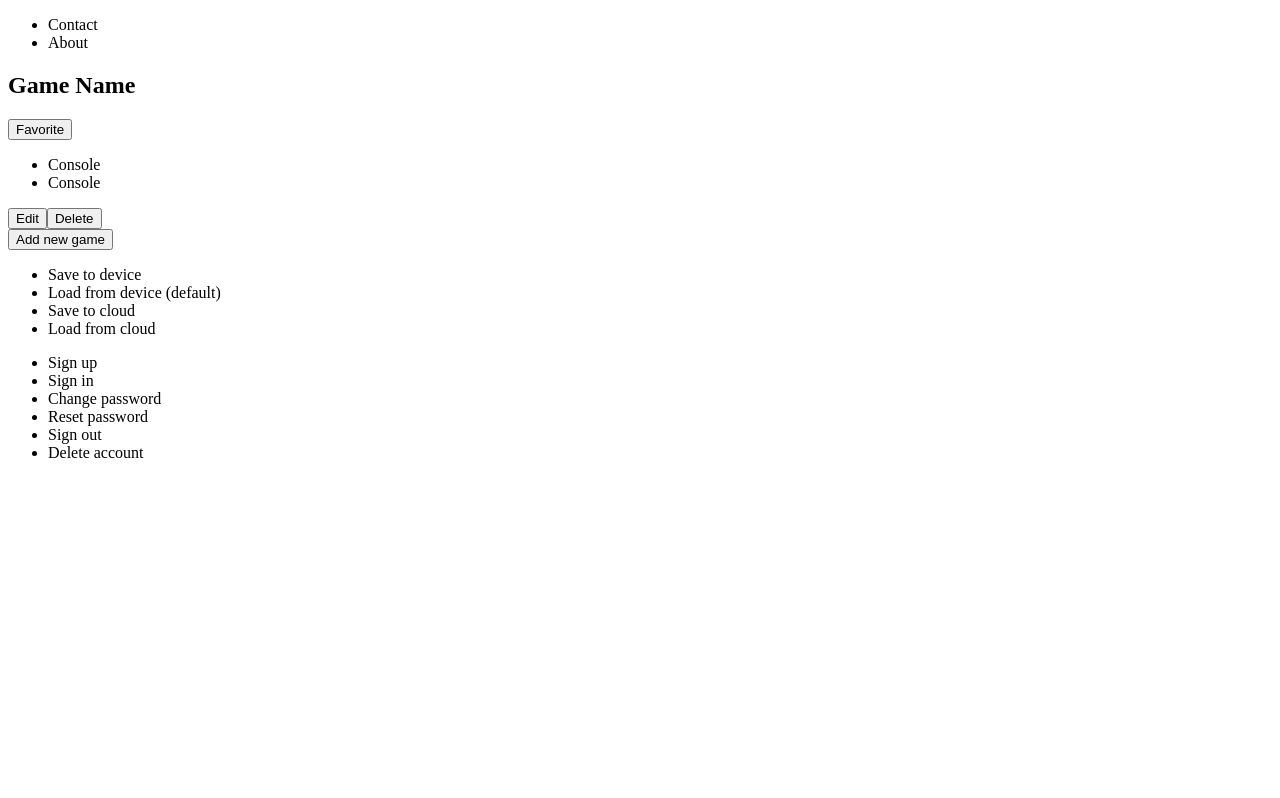
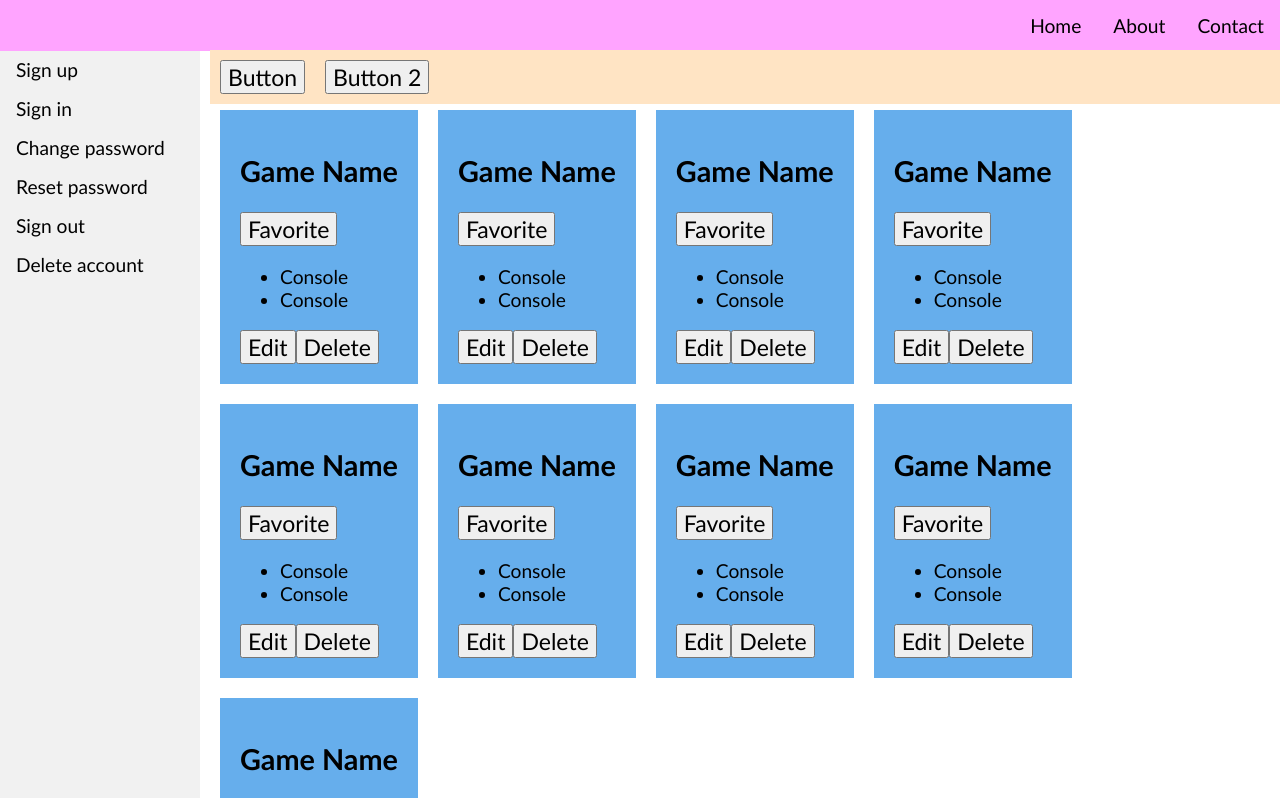
Before and after one commit to emilygranville/videogamelist, a React (Vite) app in the folder website/video-game-list/: page / in a window 1280 px wide. Shown: the top 798 px of the page. Built offline with nearby package versions, Linux system fonts and the light colour scheme.

Commit message:
working on the general layout--colors are to see the bounds of everything and are not the actual colors

```diff
--- a/website/video-game-list/src/App.css
+++ b/website/video-game-list/src/App.css
@@ -0,0 +1,14 @@
+* {
+    font-family: 'Trebuchet MS', 'Lucida Sans Unicode', 'Lucida Grande', 'Lucida Sans', Arial, sans-serif;
+ }
+
+ body {
+    margin: 0%;
+ }
+
+body,
+input,
+select,
+button {
+  font-size: 1.2em;
+}
--- a/website/video-game-list/src/App.jsx
+++ b/website/video-game-list/src/App.jsx
@@ -1,8 +1,8 @@
 import { useState } from 'react';
 import './App.css';
-import VideoGameCard from "./components/VideoGameCard.jsx";
 import TopNavbar from "./components/TopNavbar.jsx";
 import SideNavbar from "./components/SideNavbar.jsx";
+import MainBody from './components/MainBody.jsx';
 
 function App() {
   const [count, setCount] = useState(0);
@@ -12,9 +12,9 @@ function App() {
   // this is not permanent
   return (
     <div>
+        <SideNavbar/>
         <TopNavbar/>
-        <VideoGameCard/>
-        <SideNavbar/>
+        <MainBody/>
     </div>
   );
 }
--- /dev/null
+++ b/website/video-game-list/src/components/MainBody.jsx
@@ -0,0 +1,31 @@
+import { useState } from 'react';
+import '../styles/MainBody.css';
+import VideoGameCard from "./VideoGameCard.jsx";
+
+function MainBody() {
+  const [count, setCount] = useState(0);
+
+  return (
+    <>
+        <div class="mainBody">
+            <div class="mainBody__consoleList">
+                <button class="mainBody__consoleList__button">Button</button>
+                <button class="mainBody__consoleList__button">Button 2</button>
+            </div>
+            <div class="mainBody__cardSection">
+                <VideoGameCard/>
+                <VideoGameCard/>
+                <VideoGameCard/>
+                <VideoGameCard/>
+                <VideoGameCard/>
+                <VideoGameCard/>
+                <VideoGameCard/>
+                <VideoGameCard/>
+                <VideoGameCard/>
+            </div>
+        </div>
+    </>
+  );
+}
+
+export default MainBody;
--- a/website/video-game-list/src/components/SideNavbar.jsx
+++ b/website/video-game-list/src/components/SideNavbar.jsx
@@ -6,21 +6,45 @@ function SideNavbar() {
 
   return (
     <>
-        <nav>
-            <button>Add new game</button>
-            <ul>
-                <li>Save to device</li>
-                <li>Load from device (default)</li>
-                <li>Save to cloud</li>
-                <li>Load from cloud</li>
+        <nav class="sideNavBar">
+            <ul class="sideNavBar__list">
+                <li class="sideNavBar__listItem">
+                    <a class="sideNavBar__link" href="">Add new game</a>
+                </li>
             </ul>
-            <ul>
-                <li>Sign up</li>
-                <li>Sign in</li>
-                <li>Change password</li>
-                <li>Reset password</li>
-                <li>Sign out</li>
-                <li>Delete account</li>
+            <ul class="sideNavBar__list">
+                <li class="sideNavBar__listItem">
+                    <a class="sideNavBar__link" href="">Save to device</a>
+                </li>
+                <li class="sideNavBar__listItem">
+                    <a class="sideNavBar__link" href="">Load from device (default)</a>
+                </li>
+                <li class="sideNavBar__listItem">
+                    <a class="sideNavBar__link" href="">Save to cloud</a>
+                </li>
+                <li class="sideNavBar__listItem">
+                    <a class="sideNavBar__link" href="">Load from cloud</a>
+                </li>
+            </ul>
+            <ul class="sideNavBar__list">
+                <li class="sideNavBar__listItem">
+                    <a class="sideNavBar__link" href="">Sign up</a>
+                </li>
+                <li class="sideNavBar__listItem">
+                    <a class="sideNavBar__link" href="">Sign in</a>
+                </li>
+                <li class="sideNavBar__listItem">
+                    <a class="sideNavBar__link" href="">Change password</a>
+                </li>
+                <li class="sideNavBar__listItem">
+                    <a class="sideNavBar__link" href="">Reset password</a>
+                </li>
+                <li class="sideNavBar__listItem">
+                    <a class="sideNavBar__link" href="">Sign out</a>
+                </li>
+                <li class="sideNavBar__listItem">
+                    <a class="sideNavBar__link" href="">Delete account</a>
+                </li>
             </ul>
         </nav>
     </>
--- a/website/video-game-list/src/components/TopNavbar.jsx
+++ b/website/video-game-list/src/components/TopNavbar.jsx
@@ -6,10 +6,17 @@ function TopNavbar() {
 
   return (
     <>
-        <nav>
-            <ul>
-                <li>Contact</li>
-                <li>About</li>
+        <nav class="topNavBar">
+            <ul class="topNavBar__list">
+                <li class="topNavBar__listItem">
+                    <a class="topNavBar__link" href="">Contact</a>
+                </li>
+                <li class="topNavBar__listItem">
+                    <a class="topNavBar__link" href="">About</a>
+                </li>
+                <li class="topNavBar__listItem">
+                    <a class="topNavBar__link" href="./index.html">Home</a>
+                </li>
             </ul>
         </nav>
     </>
--- a/website/video-game-list/src/components/VideoGameCard.jsx
+++ b/website/video-game-list/src/components/VideoGameCard.jsx
@@ -5,7 +5,7 @@ function VideoGameCard() {
   const [count, setCount] = useState(0);
 
   return (
-    <>
+    <div class="videoGameCard">
         <h2>Game Name</h2>
         <button>Favorite</button>
         <ul>
@@ -14,7 +14,7 @@ function VideoGameCard() {
         </ul>
         <button>Edit</button>
         <button>Delete</button>
-    </>
+    </div>
   );
 }
 
--- /dev/null
+++ b/website/video-game-list/src/styles/MainBody.css
@@ -0,0 +1,25 @@
+.mainBody {
+    margin-left: 210px;
+    margin-right: 10px;
+    margin-top: 50px;
+}
+
+.mainBody__consoleList {
+    top: 50px;
+    width: 100%;
+    position: fixed;
+    display: flex;
+    background-color: bisque;
+    margin: 0%;
+}
+
+.mainBody__consoleList__button{
+    margin: 10px;
+}
+
+.mainBody__cardSection{
+    margin-top: 50px;
+    display: inline-flex;
+    flex-wrap: wrap;
+    overflow: auto;
+}
--- a/website/video-game-list/src/styles/SideNavbar.css
+++ b/website/video-game-list/src/styles/SideNavbar.css
@@ -0,0 +1,22 @@
+.sideNavBar__list {
+    list-style-type: none;
+    margin: 0;
+    padding: 0;
+    width: 200px;
+    background-color: #f1f1f1;
+    position: fixed;
+    height: 100%;
+
+}
+
+.sideNavBar__link {
+    display: block;
+    color: black;
+    padding: 8px 16px;
+    text-decoration: none;
+}
+
+.sideNavBar__link:hover {
+    background-color: #555555;
+    color: white;
+}
--- a/website/video-game-list/src/styles/TopNavbar.css
+++ b/website/video-game-list/src/styles/TopNavbar.css
@@ -0,0 +1,27 @@
+
+.topNavBar__list {
+    list-style-type: none;
+    margin: 0;
+    padding: 0;
+    overflow: hidden;
+    background-color: rgb(255, 164, 255);
+    position: fixed;
+    top: 0;
+    width: 100%;
+}
+
+.topNavBar__listItem {
+    float: right;
+}
+
+.topNavBar__link {
+    display: block;
+    color: black;
+    text-align: center;
+    padding: 14px 16px;
+    text-decoration: none;
+}
+
+.topNavBar__link:hover {
+    background-color: #e9e9e9;
+}
--- a/website/video-game-list/src/styles/VideoGameCard.css
+++ b/website/video-game-list/src/styles/VideoGameCard.css
@@ -0,0 +1,6 @@
+.videoGameCard {
+    background-color: rgb(102, 174, 236);
+    margin: 0%;
+    padding: 20px;
+    margin: 10px;
+}
```
